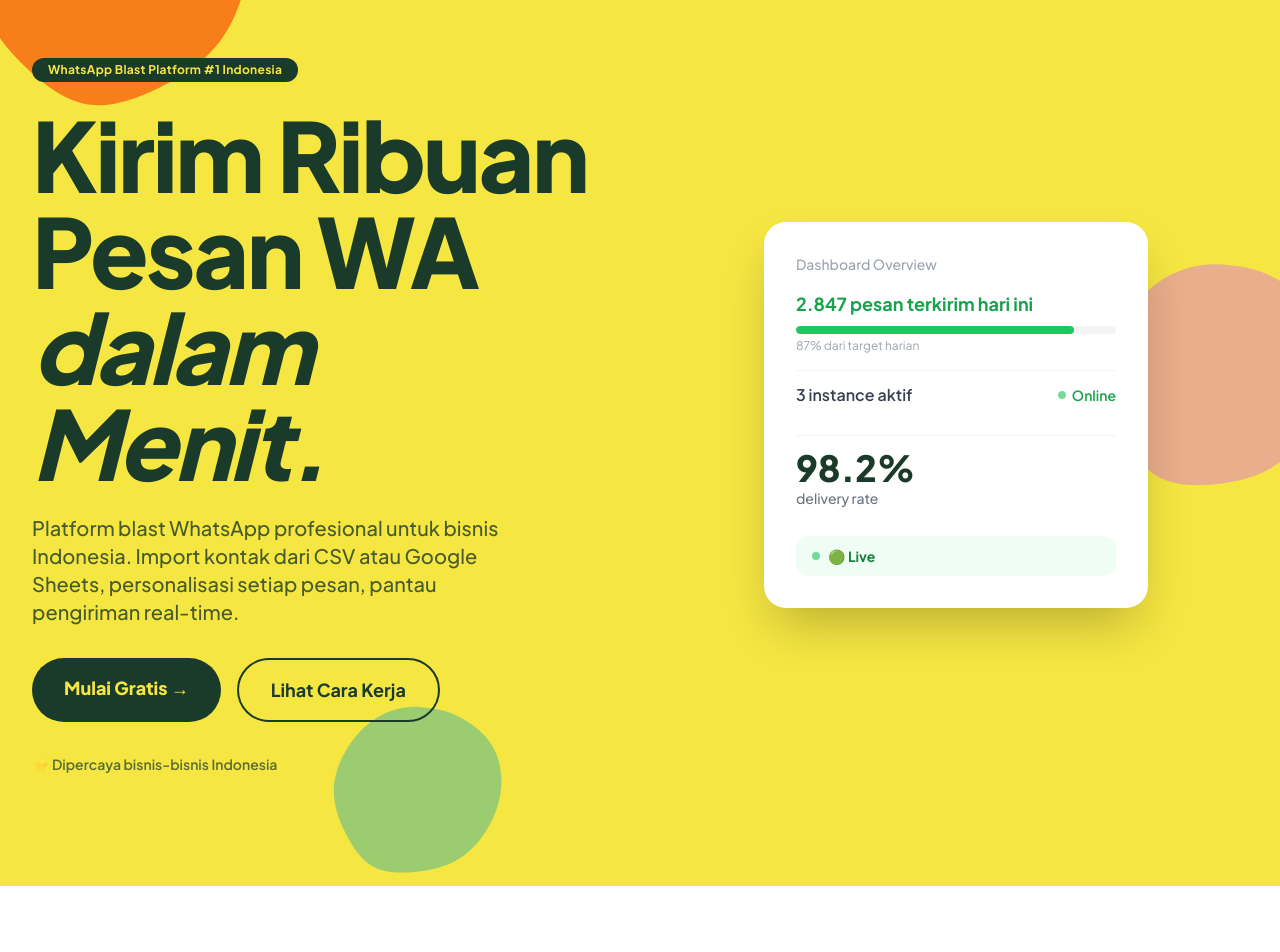
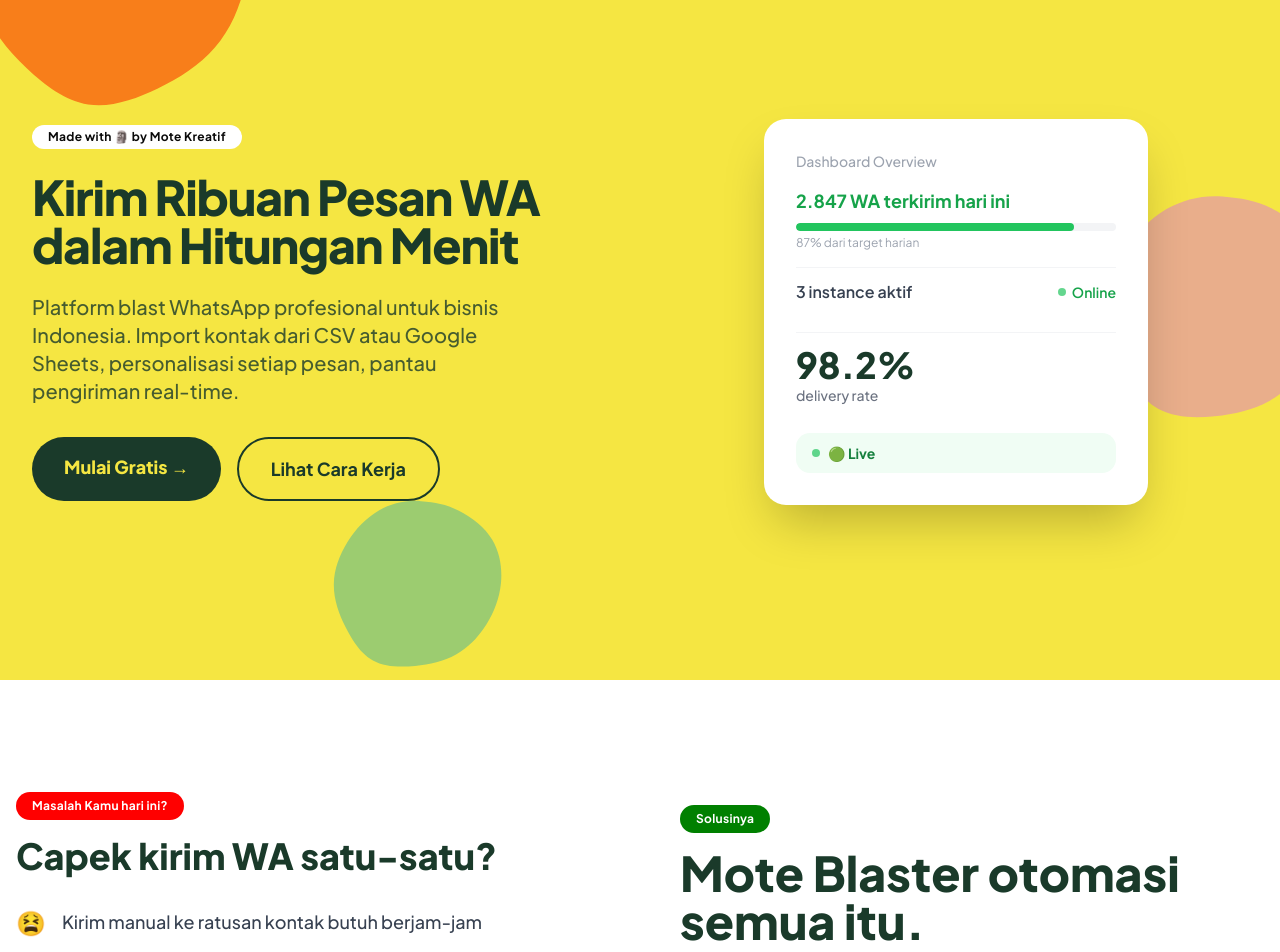
Before and after one commit to nanansm/mote-blaster, a Next.js app: page / in a window 1280 px wide. Shown: the part 120-1072 px from the top of the page. Built offline with nearby package versions, Linux system fonts and the light colour scheme.

Commit message:
feat: landing page redesign - MOTE deck style + AIDA format

```diff
--- a/src/app/page.tsx
+++ b/src/app/page.tsx
@@ -62,7 +62,7 @@ export default function LandingPage() {
             {/* eslint-disable-next-line @next/next/no-img-element */}
             <img src="/wtextlogosquare.webp" alt="Mote Blaster" className="h-9 hidden md:block" />
             {/* eslint-disable-next-line @next/next/no-img-element */}
-            <img src="/wlogogramsquare.webp" alt="Mote Blaster" className="h-9 md:hidden" />
+            <img src="/wlogogramsquare.webp" alt="Mote Blaster" className="h-12 md:hidden" />
           </Link>
 
           {/* Desktop nav links */}
@@ -145,12 +145,11 @@ export default function LandingPage() {
           <div className="grid grid-cols-1 lg:grid-cols-2 gap-12 items-center">
             {/* Left — copy */}
             <div>
-              <span className="inline-block bg-[#1a3a2a] text-[#F5E642] text-xs font-bold px-4 py-1 rounded-full mb-6 tracking-wide">
-                WhatsApp Blast Platform #1 Indonesia
+              <span className="inline-block bg-white text-black-600 text-xs font-bold px-4 py-1 rounded-full mb-6 tracking-wide">
+                Made with 🗿 by Mote Kreatif
               </span>
-              <h1 className="text-5xl md:text-7xl lg:text-8xl font-black text-[#1a3a2a] leading-[0.92] tracking-tight mb-6">
-                Kirim Ribuan<br />Pesan WA<br />
-                <em>dalam Menit.</em>
+              <h1 className="text-5xl md:text-7xl lg:text-5xl font-black text-[#1a3a2a] leading-[0.92] tracking-tight mb-6">
+                Kirim Ribuan Pesan WA dalam Hitungan Menit
               </h1>
               <p className="text-lg md:text-xl text-[#1a3a2a]/80 max-w-lg mb-8 font-medium leading-relaxed">
                 Platform blast WhatsApp profesional untuk bisnis Indonesia. Import kontak dari CSV atau Google Sheets,
@@ -170,9 +169,6 @@ export default function LandingPage() {
                   Lihat Cara Kerja
                 </a>
               </div>
-              <p className="mt-8 text-[#1a3a2a]/70 font-semibold text-sm">
-                ⭐ Dipercaya bisnis-bisnis Indonesia
-              </p>
             </div>
 
             {/* Right — floating stats card */}
@@ -181,7 +177,7 @@ export default function LandingPage() {
                 <p className="text-sm text-gray-400 font-medium mb-4">Dashboard Overview</p>
                 <div className="space-y-4">
                   <div>
-                    <p className="text-green-600 font-bold text-lg">2.847 pesan terkirim hari ini</p>
+                    <p className="text-green-600 font-bold text-lg">2.847 WA terkirim hari ini</p>
                     <div className="mt-2 bg-gray-100 rounded-full h-2 overflow-hidden">
                       <div className="bg-green-500 h-2 rounded-full" style={{ width: '87%' }} />
                     </div>
@@ -213,11 +209,14 @@ export default function LandingPage() {
       <section id="fitur" className="py-20 md:py-28 px-4 bg-white">
         <div className="max-w-7xl mx-auto">
           {/* Problem / Solution split */}
-          <div className="grid grid-cols-1 md:grid-cols-2 gap-12 md:gap-20 items-center mb-24">
+          <div className="grid grid-cols-1 md:grid-cols-2 gap-12 md:gap-20 items-center mb-36">
             {/* Problem */}
             <div>
-              <h2 className="text-4xl md:text-5xl font-black text-[#1a3a2a] leading-tight mb-8">
-                Capek kirim WA<br />satu per satu?
+            <span className="inline-block bg-[#FF0000] text-white text-xs font-bold px-4 py-1.5 rounded-full mb-4 tracking-wide">
+                Masalah Kamu hari ini?
+              </span>
+              <h2 className="text-4xl md:text-4xl font-black text-[#1a3a2a] leading-tight mb-8">
+                Capek kirim WA satu-satu?
               </h2>
               <ul className="space-y-5">
                 {[
@@ -235,7 +234,7 @@ export default function LandingPage() {
 
             {/* Solution */}
             <div>
-              <span className="inline-block bg-[#F97316] text-white text-xs font-bold px-4 py-1.5 rounded-full mb-4 tracking-wide">
+              <span className="inline-block bg-[#008000] text-white text-xs font-bold px-4 py-1.5 rounded-full mb-4 tracking-wide">
                 Solusinya
               </span>
               <h2 className="text-4xl md:text-5xl font-black text-[#1a3a2a] leading-tight mb-4">
@@ -477,7 +476,7 @@ export default function LandingPage() {
       {/* ── FOOTER ─────────────────────────────────────── */}
       <footer className="bg-[#1a3a2a] border-t border-white/10 py-12 px-4">
         <div className="max-w-7xl mx-auto">
-          <div className="flex flex-col md:flex-row justify-between items-center md:items-start gap-8">
+          <div className="flex flex-col md:flex-row justify-between items-left md:items-start gap-8">
             <div>
               {/* eslint-disable-next-line @next/next/no-img-element */}
               <img src="/wlogogramsquare.webp" alt="Mote Blaster" className="h-10 mb-3" />
@@ -504,7 +503,7 @@ export default function LandingPage() {
             </div>
           </div>
           <div className="mt-10 pt-6 border-t border-white/10 text-center">
-            <p className="text-white/40 text-xs">© 2025 Mote Blaster. Produk dari Mote Kreatif.</p>
+            <p className="text-white/40 text-xs">© 2026 Mote Blaster. Produk dari Mote Kreatif.</p>
           </div>
         </div>
       </footer>
```
